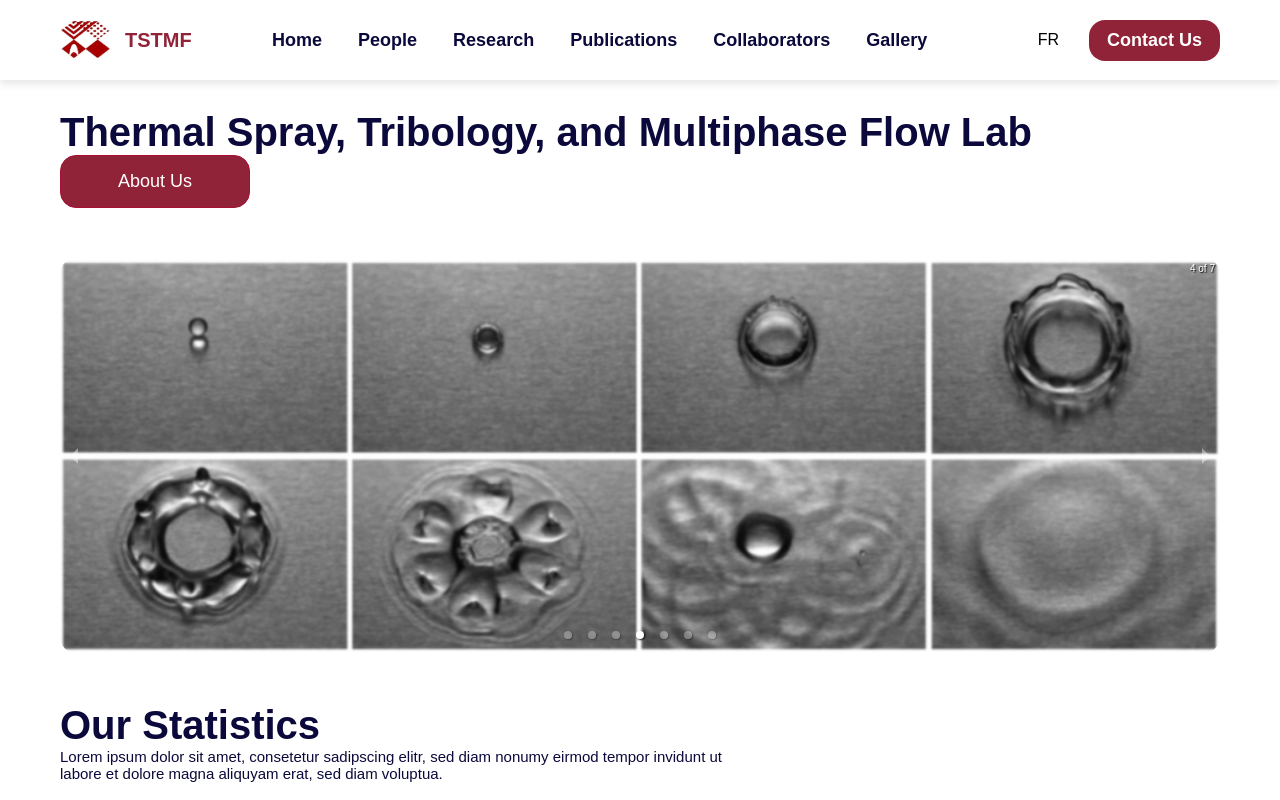
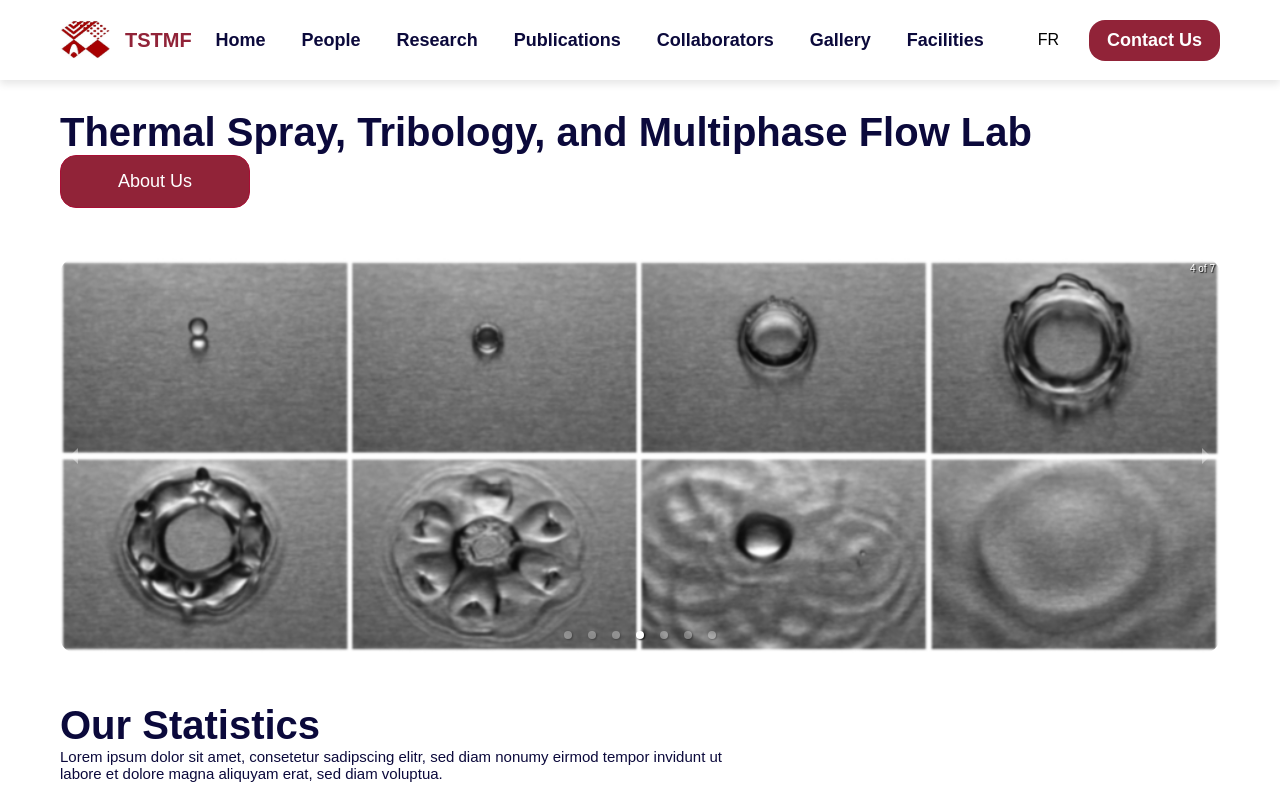
Before and after one commit to Yibhir0/tmsf-v2-concordia, a React (Create React App) app: page /#/ in a window 1280 px wide. Shown: the top 800 px of the page. Built offline with nearby package versions, Linux system fonts and the light colour scheme; a web font is replaced by a local one.

Commit message:
commented header

```diff
--- a/src/constants/navLinks.js
+++ b/src/constants/navLinks.js
@@ -6,5 +6,5 @@ export const navLinks = [
     { id: 'publications', titleKey: 'publications' },
     { id: 'collaborators', titleKey: 'collaborators' },
     { id: 'gallery', titleKey: 'gallery' },
-    // { id: 'facilities', titleKey: 'facilities' }
+    { id: 'facilities', titleKey: 'facilities' }
 ];
```
